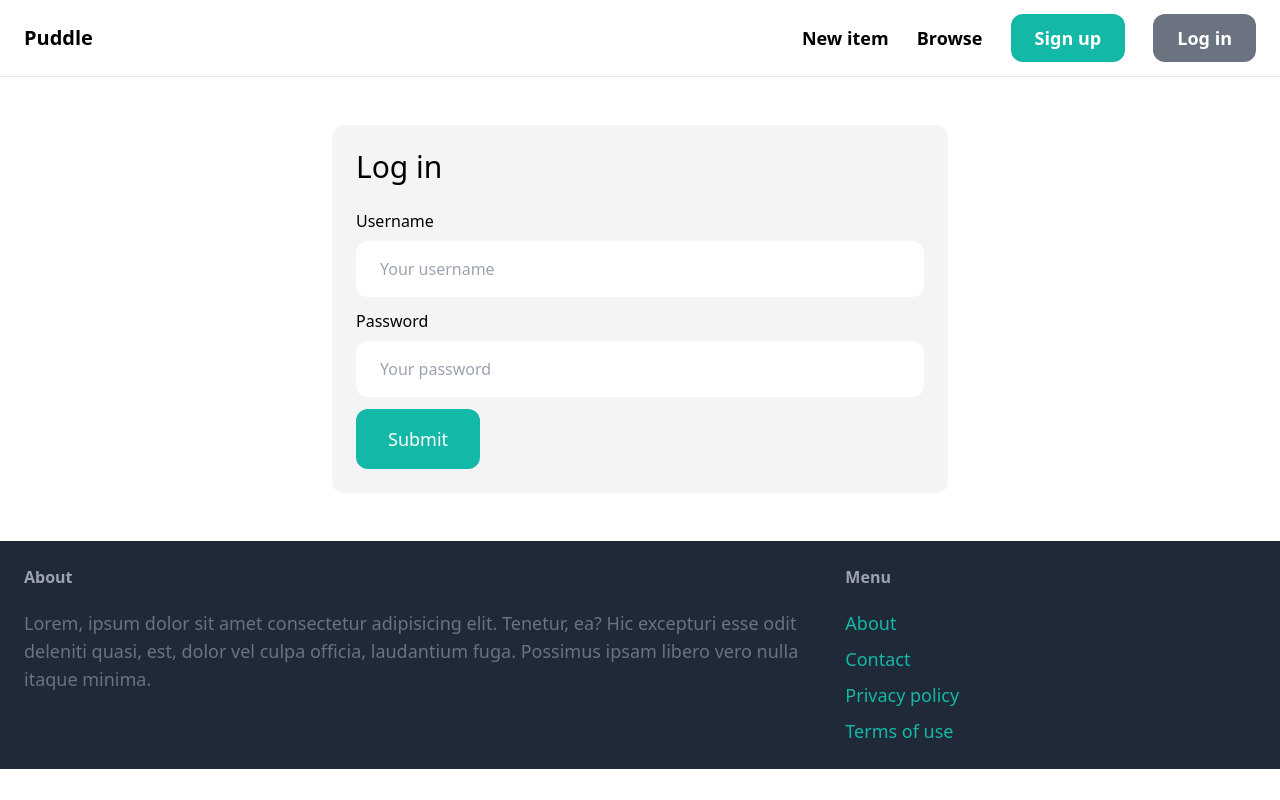
After one commit to kikutan-day65/marketplace-django, a Django app: page /login/ in a window 1280 px wide. The commit adds this page. Run offline with Django 4.2, Linux system fonts and the light colour scheme; some libraries are stand-ins or nearby versions.

Commit message:
build a login page

```diff
--- a/core/forms.py
+++ b/core/forms.py
@@ -1,7 +1,18 @@
 from django import forms
-from django.contrib.auth.forms import UserCreationForm
+from django.contrib.auth.forms import UserCreationForm, AuthenticationForm
 
 from django.contrib.auth.models import User
+
+class LoginForm(AuthenticationForm):
+    username = forms.CharField(widget=forms.TextInput(attrs={
+        'placeholder': 'Your username',
+        'class': 'w-full py-4 px-6 rounded-xl',
+    }))
+
+    password = forms.CharField(widget=forms.PasswordInput(attrs={
+        'placeholder': 'Your password',
+        'class': 'w-full py-4 px-6 rounded-xl',
+    }))
 
 class SignupForm(UserCreationForm):
     class Meta:
--- a/core/templates/core/base.html
+++ b/core/templates/core/base.html
@@ -17,8 +17,14 @@
             <a href="#" class="text-lg font-semibold hover:text-gray-500">New item</a>
             <a href="#" class="text-lg font-semibold hover:text-gray-500">Browse</a>
 
+
+            {% if request.user.is_authenticated %}
+            <a href="#" class="px-6 py-3 text-lg font-semibold bg-teal-500 text-white rounded-xl hover:bg-teal-700">Inbox</a>
+            <a href="#" class="px-6 py-3 text-lg font-semibold bg-gray-500 text-white rounded-xl hover:bg-gray-700">Dashboard</a>
+            {% else %}
             <a href="{% url 'core:signup' %}" class="px-6 py-3 text-lg font-semibold bg-teal-500 text-white rounded-xl hover:bg-teal-700">Sign up</a>
-            <a href="#" class="px-6 py-3 text-lg font-semibold bg-gray-500 text-white rounded-xl hover:bg-gray-700">Log in</a>
+            <a href="{% url 'core:login' %}" class="px-6 py-3 text-lg font-semibold bg-gray-500 text-white rounded-xl hover:bg-gray-700">Log in</a>
+            {% endif %}
         </div>
     </nav>
 
--- /dev/null
+++ b/core/templates/core/login.html
@@ -0,0 +1,37 @@
+{% extends 'core/base.html' %}
+
+{% block title %}
+    Log in
+{% endblock %}
+
+{% block content %}
+<div class="w-1/2 my-6 mx-auto p-6 bg-gray-100 rounded-xl">
+    <h1 class="mb-6 text-3xl">Log in</h1>
+
+    <form method="post" action=".">
+        {% csrf_token %}
+
+        <div class="mb-3">
+            <label class="inline-block mb-2">Username</label><br>
+            {{ form.username }}
+        </div>
+
+        <div class="mb-3">
+            <label class="inline-block mb-2">Password</label><br>
+            {{ form.password }}
+        </div>
+
+        {% if form.errors or form.non_field_errors %}
+            <div class="mb-3 p-6 bg-red-100 rounded-xl">
+                {% for field in form %}
+                    {{ field.errors }}
+                {% endfor %}
+
+                {{ form.non_field_errors }}
+            </div>
+        {% endif %}
+
+        <button class="py-4 px-8 text-lg bg-teal-500 hover:bg-teal-700 rounded-xl text-white">Submit</button>
+    </form>
+</div>
+{% endblock %}
--- a/core/urls.py
+++ b/core/urls.py
@@ -2,8 +2,10 @@ from django.conf import settings
 from django.conf.urls.static import static
 from django.contrib import admin
 from django.urls import path
+from django.contrib.auth import views as auth_views
 
 from . import views
+from .forms import LoginForm
 
 app_name = 'core'
 
@@ -13,4 +15,5 @@ urlpatterns = [
     path('', views.index, name='index'),
     path('contact/', views.contact, name='contact'),
     path('signup/', views.signup, name='signup'),
+    path('login/', auth_views.LoginView.as_view(template_name='core/login.html', authentication_form=LoginForm), name='login'),
 ] + static(settings.MEDIA_URL, document_root=settings.MEDIA_ROOT)   # to display the images
--- a/puddle/settings.py
+++ b/puddle/settings.py
@@ -28,6 +28,9 @@ DEBUG = config('DEBUG', cast=bool)
 
 ALLOWED_HOSTS = []
 
+LOGIN_URL = '/login/'
+LOGIN_REDIRECT_URL = '/'
+LOGOUT_REDIRECT_URL = '/'
 
 # Application definition
 
```
